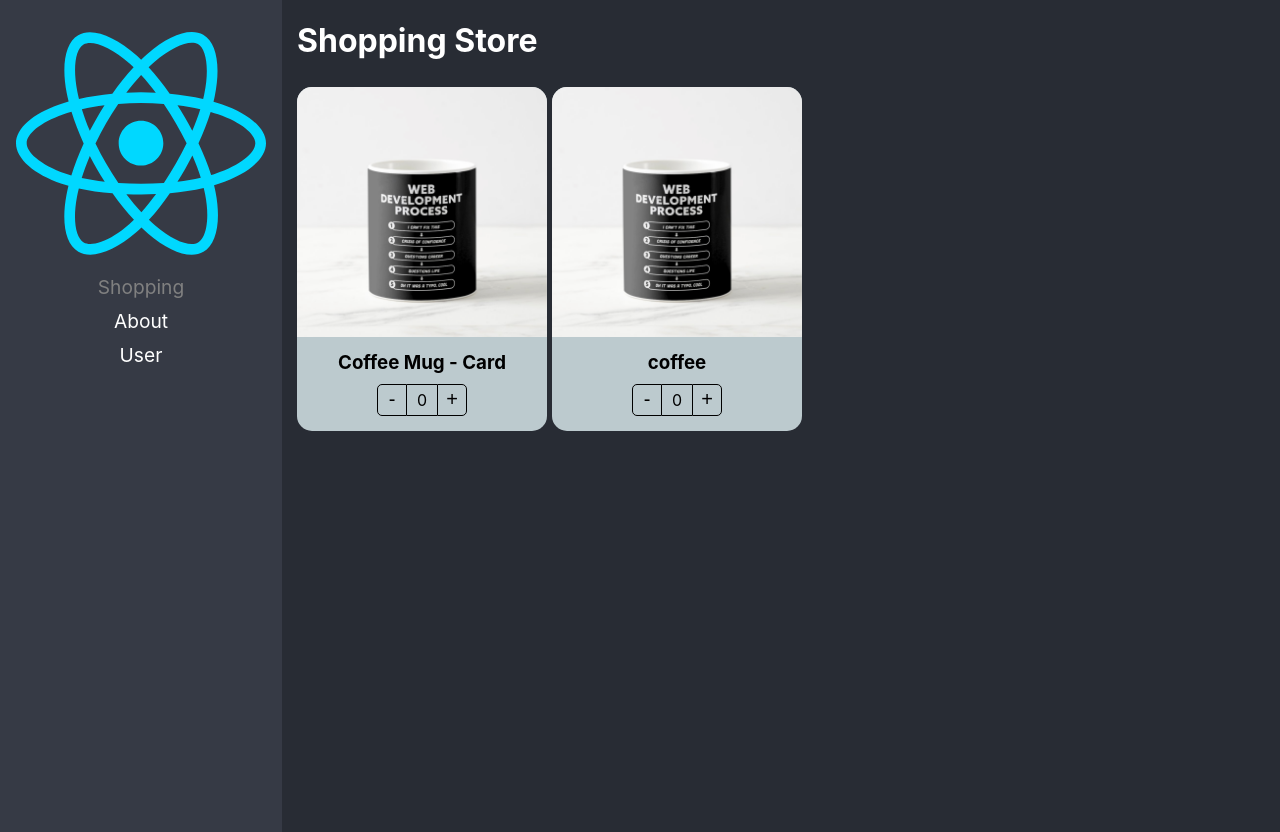
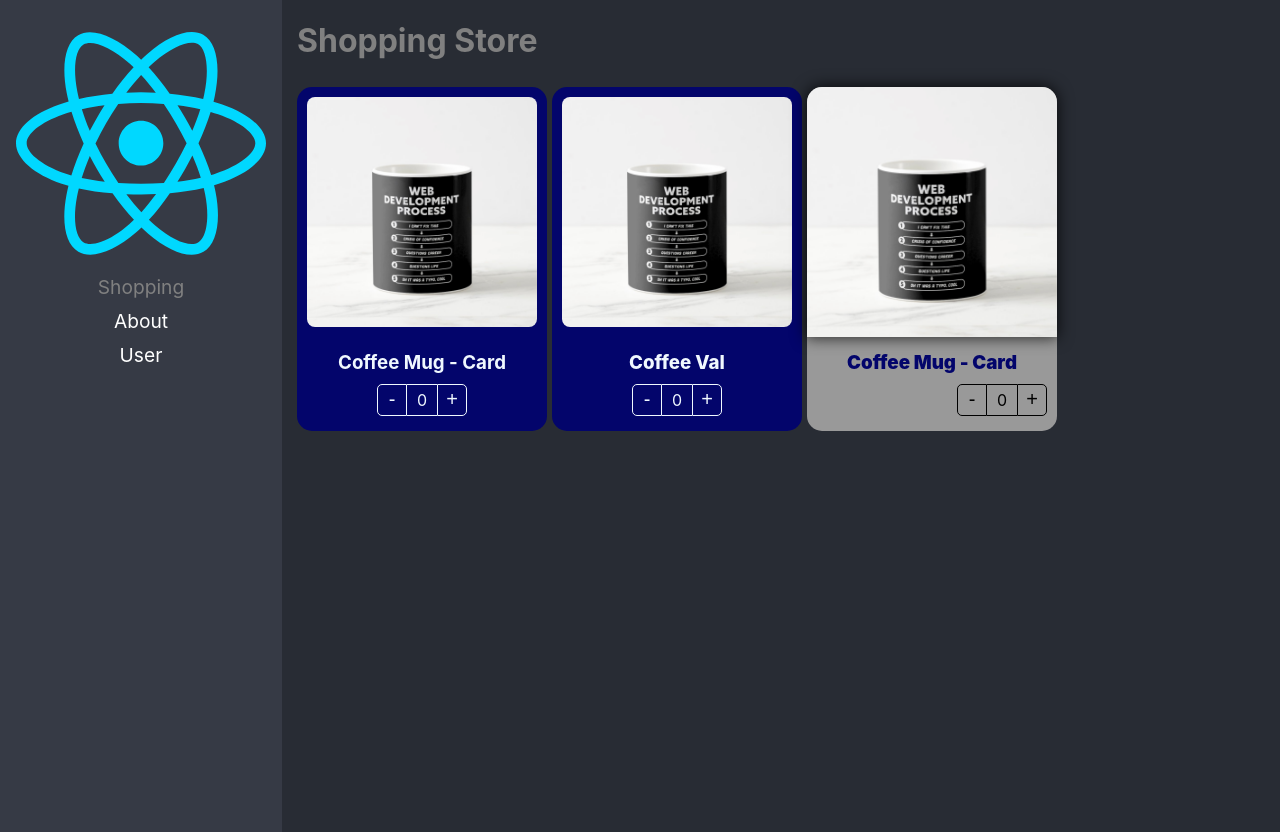
Before and after one commit to robermx/advanced-react, a React (Vite) app: page /home in a window 1280 px wide. Built offline with nearby package versions, Linux system fonts and the light colour scheme.

Commit message:
component extended styles ready

```diff
--- a/src/02-component-pattern/components/ProductButtons.tsx
+++ b/src/02-component-pattern/components/ProductButtons.tsx
@@ -1,12 +1,17 @@
-import { useContext } from 'react';
+import { useContext, CSSProperties } from 'react';
 import { ProductContext } from './ProductCard';
 import styles from '../styles/styles.module.css';
 
-export const ProductButtons = () => {
+export interface Props {
+  className?: string;
+  style?: CSSProperties;
+}
+
+export const ProductButtons = ({ className, style }: Props) => {
   const { counter, handleButton } = useContext(ProductContext);
 
   return (
-    <div className={styles.buttonsContainer}>
+    <div style={style} className={`${styles.buttonsContainer} ${className}`}>
       <button onClick={() => handleButton(-1)} className={styles.buttonMinus}>
         -
       </button>
--- a/src/02-component-pattern/components/ProductCard.tsx
+++ b/src/02-component-pattern/components/ProductCard.tsx
@@ -1,15 +1,19 @@
-import { createContext } from 'react';
+import { createContext, CSSProperties, ReactElement } from 'react';
 import { useProduct } from '../hooks/useProduct';
-import {
-  ProductContextProps,
-  ProductCardProps,
-} from '../interfaces/interfaces';
+import { ProductContextProps, Product } from '../interfaces/interfaces';
 import styles from '../styles/styles.module.css';
 
 export const ProductContext = createContext({} as ProductContextProps);
 const { Provider } = ProductContext;
 
-export const ProductCard = ({ children, product }: ProductCardProps) => {
+export interface Props {
+  className?: string;
+  children?: ReactElement | ReactElement[];
+  product: Product;
+  style?: CSSProperties;
+}
+
+export const ProductCard = ({ children, product, className, style }: Props) => {
   const { counter, handleButton } = useProduct();
 
   return (
@@ -20,7 +24,9 @@ export const ProductCard = ({ children, product }: ProductCardProps) => {
         product,
       }}
     >
-      <div className={styles.productCard}>{children}</div>
+      <div style={style} className={`${styles.productCard} ${className}`}>
+        {children}
+      </div>
     </Provider>
   );
 };
--- a/src/02-component-pattern/components/ProductImage.tsx
+++ b/src/02-component-pattern/components/ProductImage.tsx
@@ -1,9 +1,15 @@
-import { useContext } from 'react';
+import { useContext, CSSProperties } from 'react';
 import { ProductContext } from './ProductCard';
 import styles from '../styles/styles.module.css';
 import noImage from '../assets/no-image.jpg';
 
-export const ProductImage = ({ img = '' }) => {
+export interface Props {
+  img?: string;
+  className?: string;
+  style?: CSSProperties;
+}
+
+export const ProductImage = ({ className, img, style }: Props) => {
   const { product } = useContext(ProductContext);
 
   let imgToShow: string;
@@ -17,6 +23,11 @@ export const ProductImage = ({ img = '' }) => {
   }
 
   return (
-    <img className={styles.productImg} src={imgToShow} alt="Product Image" />
+    <img
+      alt="Product Image"
+      className={`${styles.productImg} ${className ? className : null}`}
+      src={imgToShow}
+      style={style}
+    />
   );
 };
--- a/src/02-component-pattern/components/ProductTitle.tsx
+++ b/src/02-component-pattern/components/ProductTitle.tsx
@@ -1,12 +1,18 @@
-import { useContext } from 'react';
+import { useContext, CSSProperties } from 'react';
 import { ProductContext } from './ProductCard';
 import styles from '../styles/styles.module.css';
 
-export const ProductTitle = ({ title }: { title?: string }) => {
+export interface Props {
+  className?: string;
+  title?: string;
+  style?: CSSProperties;
+}
+
+export const ProductTitle = ({ className, style, title }: Props) => {
   const { product } = useContext(ProductContext);
 
   return (
-    <h3 className={styles.productDescription}>
+    <h3 style={style} className={`${styles.productDescription} ${className}`}>
       {title ? title : product.title}
     </h3>
   );
--- a/src/02-component-pattern/components/index.ts
+++ b/src/02-component-pattern/components/index.ts
@@ -3,12 +3,13 @@ import { ProductCard as ProductCardHOC } from './ProductCard';
 import { ProductButtons } from './ProductButtons';
 import { ProductImage } from './ProductImage';
 import { ProductTitle } from './ProductTitle';
+import { ProductCardHOCProps } from '../interfaces/interfaces';
 
 export { ProductButtons } from './ProductButtons';
 export { ProductImage } from './ProductImage';
 export { ProductTitle } from './ProductTitle';
 
-export const ProductCard = Object.assign(ProductCardHOC, {
+export const ProductCard: ProductCardHOCProps = Object.assign(ProductCardHOC, {
   Title: ProductTitle,
   Image: ProductImage,
   Buttons: ProductButtons,
--- a/src/02-component-pattern/pages/ShoppingPage.tsx
+++ b/src/02-component-pattern/pages/ShoppingPage.tsx
@@ -4,6 +4,7 @@ import {
   ProductTitle,
   ProductImage,
 } from '../components';
+import '../styles/custom-styles.css';
 import coffeeImg from '../assets/coffee-mug.png';
 
 const product = {
@@ -15,7 +16,7 @@ const product = {
 export const ShoppingPage = () => {
   return (
     <div>
-      <h1>Shopping Store</h1>
+      <h1 style={{ color: 'gray' }}>Shopping Store</h1>
       <div
         style={{
           display: 'flex',
@@ -23,16 +24,32 @@ export const ShoppingPage = () => {
           flexWrap: 'wrap',
         }}
       >
-        <ProductCard product={product}>
-          <ProductCard.Image img={product.img} />
+        <ProductCard product={product} className="bg-dark color-white">
+          <ProductCard.Image className="custom-image" />
           <ProductCard.Title />
-          <ProductCard.Buttons />
+          <ProductCard.Buttons className="custom-buttons" />
         </ProductCard>
 
-        <ProductCard product={product}>
-          <ProductImage />
-          <ProductTitle title={'coffee'} />
-          <ProductButtons />
+        <ProductCard product={product} className="bg-dark color-white">
+          <ProductImage className="custom-image" />
+
+          <ProductTitle title={'Coffee Val'} className="font-bold" />
+          <ProductButtons className="custom-buttons" />
+        </ProductCard>
+
+        <ProductCard product={product} style={{ backgroundColor: '#999' }}>
+          <ProductImage
+            style={{
+              boxShadow: '0px 0px 15px 1px rgba(0,0,0,0.75)',
+            }}
+          />
+          <ProductTitle
+            style={{
+              color: '#03056b',
+              fontWeight: 900,
+            }}
+          />
+          <ProductButtons style={{ justifyContent: 'end' }} />
         </ProductCard>
       </div>
     </div>
--- /dev/null
+++ b/src/02-component-pattern/styles/custom-styles.css
@@ -0,0 +1,26 @@
+.bg-dark {
+  background-color: #03056b;
+}
+
+.color-white {
+  color: aliceblue;
+}
+
+.font-bold {
+  font-weight: 800;
+}
+
+.custom-image {
+  border-radius: 18px;
+  padding: 10px;
+  width: calc(100% - 20px);
+}
+
+.custom-buttons button {
+  color: aliceblue;
+  border-color: aliceblue;
+}
+
+.custom-buttons div {
+  border-color: aliceblue;
+}
--- a/src/02-component-pattern/styles/styles.module.css
+++ b/src/02-component-pattern/styles/styles.module.css
@@ -1,5 +1,5 @@
 .productCard {
-  background-color: #bccace;
+  background-color: #dee8eb;
   border-radius: 15px;
   color: black;
   padding-bottom: 5px;
@@ -38,12 +38,6 @@
   background-color: rgba(0, 0, 0, 0.1);
 }
 
-.containerDescription {
-  display: flex;
-  flex-direction: column;
-  align-items: center;
-}
-
 .countLabel {
   border-bottom: 1px solid black;
   border-top: 1px solid black;
```
Also changed, not shown: src/02-component-pattern/interfaces/interfaces.ts (+12 -7 lines).
